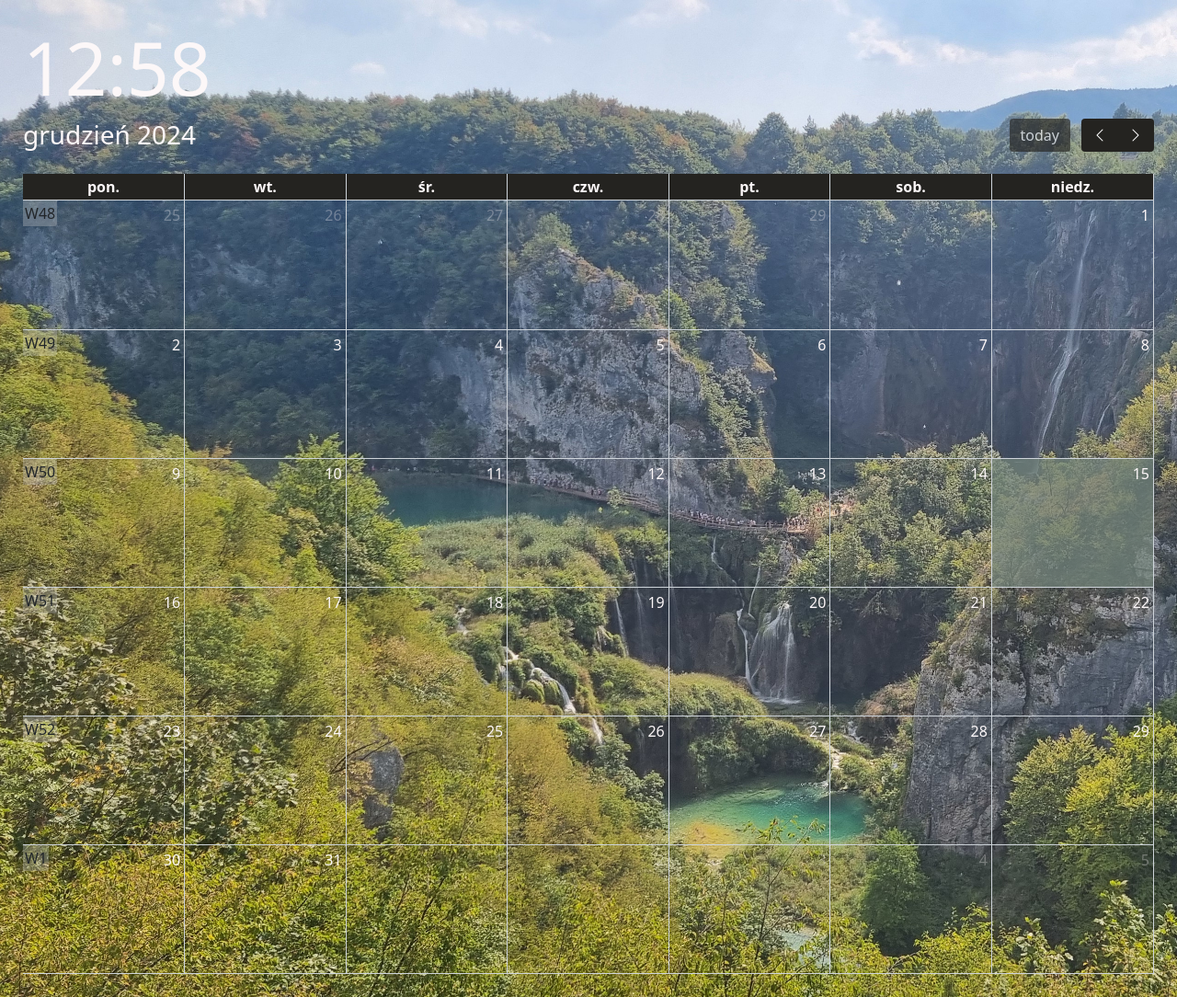
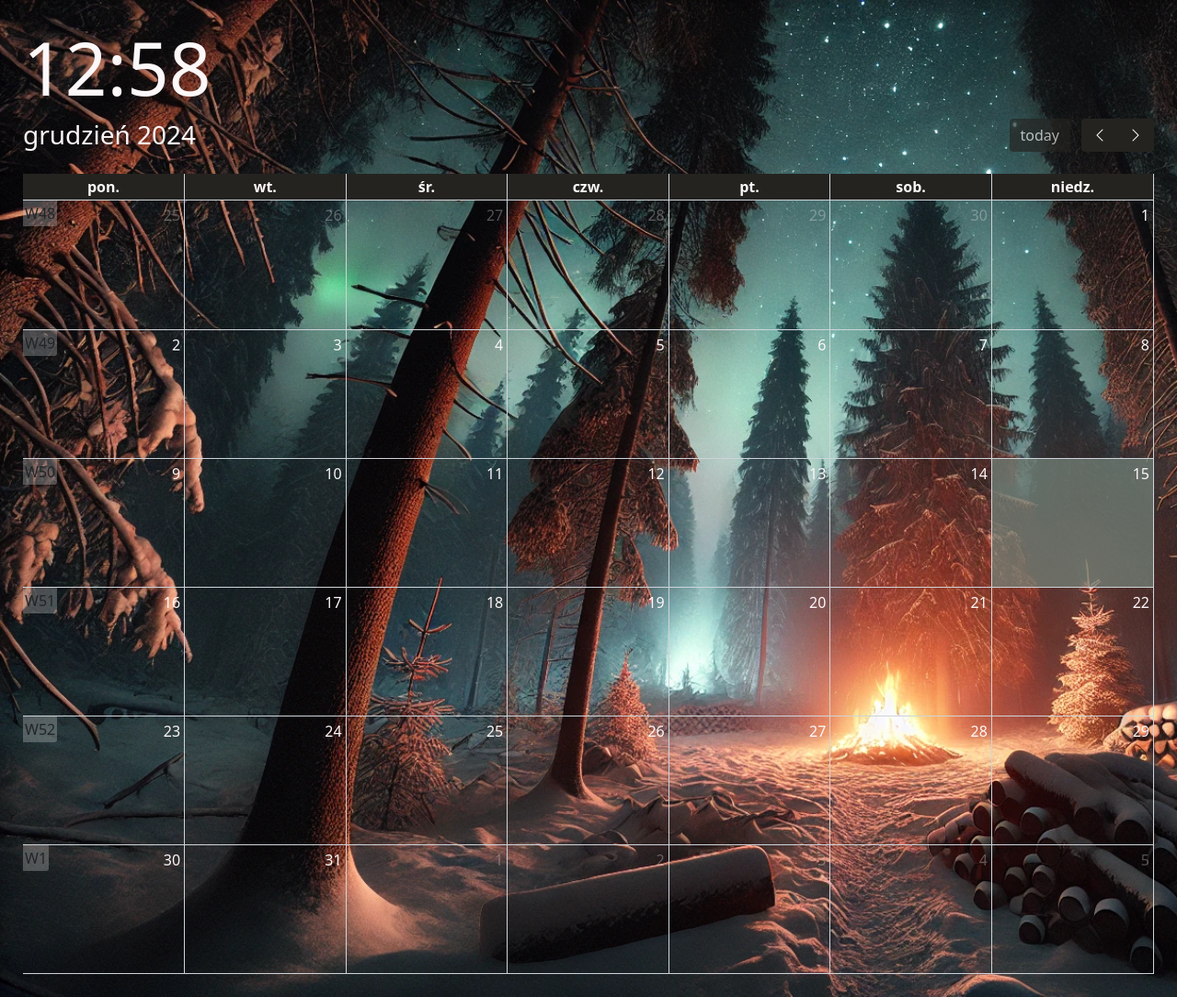
Before and after one commit to lbaisinger/janusz, a Flask app: page / in a window 1280 px wide. Shown: the whole page at 92% size. Run offline with Flask 3, Linux system fonts and the light colour scheme; lists and menus that the app fills with data are empty.

Commit message:
Update style.css

```diff
--- a/static/style.css
+++ b/static/style.css
@@ -3,7 +3,7 @@ html {
 }
 
 body {
-  background-image: url("img/img7.jpg");
+  background-image: url("img/gpt_yule.png");
   background-size: cover;
   background-repeat: no-repeat;
 }
```
